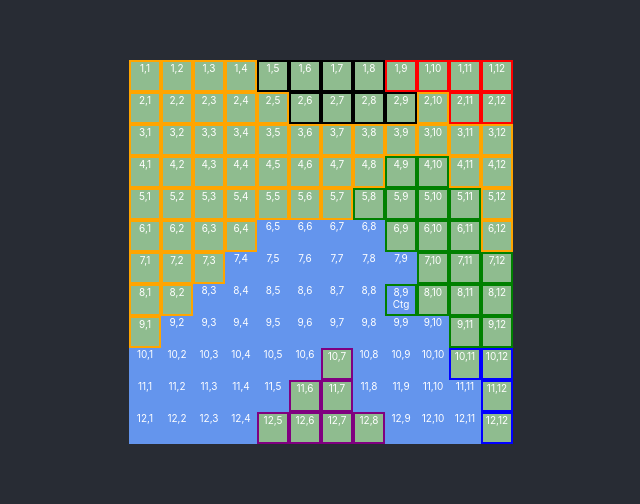
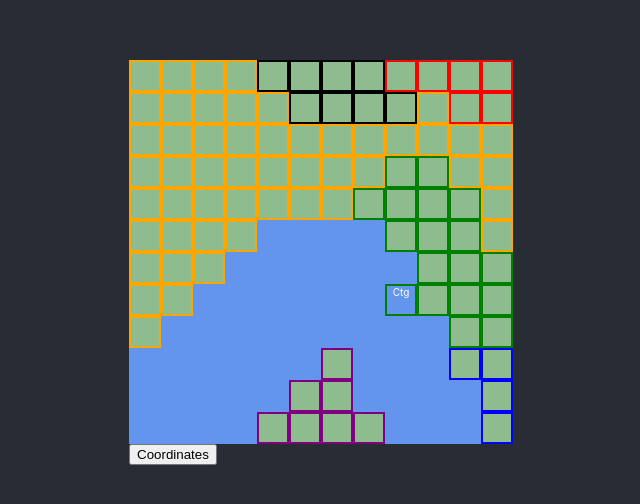
Before and after one commit to monjurkhuda/hukm, a React (Create React App) app: page / in a window 1280 px wide. Shown: the part 148-652 px from the top of the page, without its empty margins (319-959 px from the left). Built offline with nearby package versions, Linux system fonts and the light colour scheme.

Commit message:
show hide coordinates

```diff
--- a/src/components/Block.jsx
+++ b/src/components/Block.jsx
@@ -2,10 +2,22 @@ import React from "react";
 import "./Block.css";
 import Locale from "./Locale";
 
-function Block({ type, localeType, localeName, lat, long, country }) {
+function Block({
+  type,
+  localeType,
+  localeName,
+  lat,
+  long,
+  country,
+  showCoordinates,
+}) {
   return (
     <div className={`block_container ${type} ${country}`}>
-      {lat},{long}
+      {showCoordinates && (
+        <>
+          {lat}, {long}
+        </>
+      )}
       <Locale localeType={localeType} localeName={localeName} />
     </div>
   );
--- a/src/components/Map.jsx
+++ b/src/components/Map.jsx
@@ -1,4 +1,4 @@
-import React from "react";
+import React, { useState } from "react";
 import "./Map.css";
 import Block from "./Block";
 
@@ -173,6 +173,8 @@ var mapData = [
 ];
 
 function Map() {
+  const [showCoordinates, setShowcoordinates] = useState(false);
+
   return (
     <div className="map_container">
       {mapData.map((block) => (
@@ -183,8 +185,12 @@ function Map() {
           country={block.country}
           localeType={block.localeType}
           localeName={block.localeName}
+          showCoordinates={showCoordinates}
         />
       ))}
+      <button onClick={() => setShowcoordinates(!showCoordinates)}>
+        Coordinates
+      </button>
     </div>
   );
 }
```
